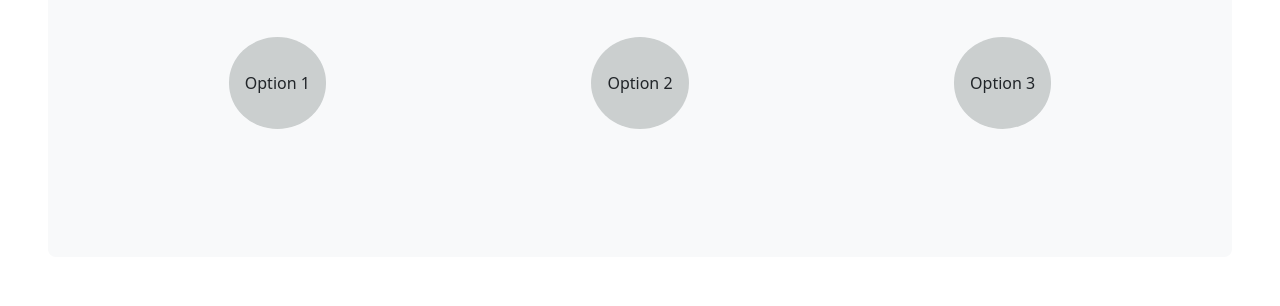
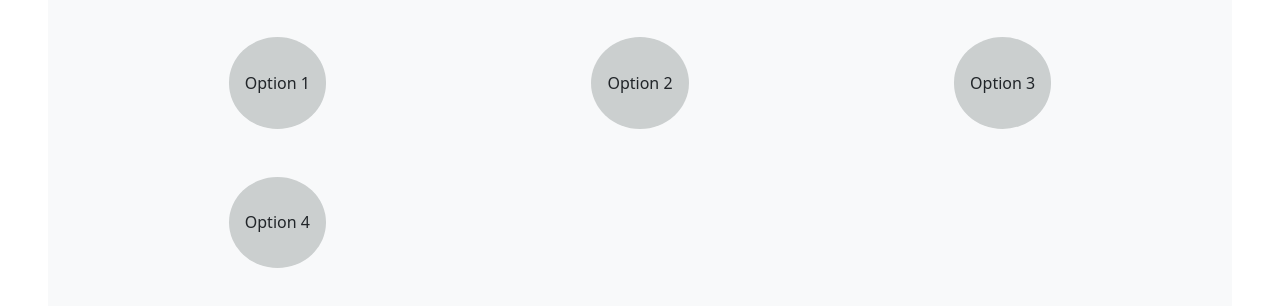
Before and after one commit to Sougata2/CalcPracticeApp, a plain HTML site: page index.html in a window 1280 px wide. Shown: the part 512-818 px from the top of the page. Drawn offline with nearby package versions, Linux system fonts and the light colour scheme.

Commit message:
added a fourth option

```diff
--- a/index.html
+++ b/index.html
@@ -196,6 +196,9 @@
             <div class="options col-lg-4 mb-3">
               <div class="option-disk">Option 3</div>
             </div>
+            <div class="options col-lg-4 mb-3">
+              <div class="option-disk">Option 4</div>
+            </div>
           </div>
         </div>
       </div>
```
